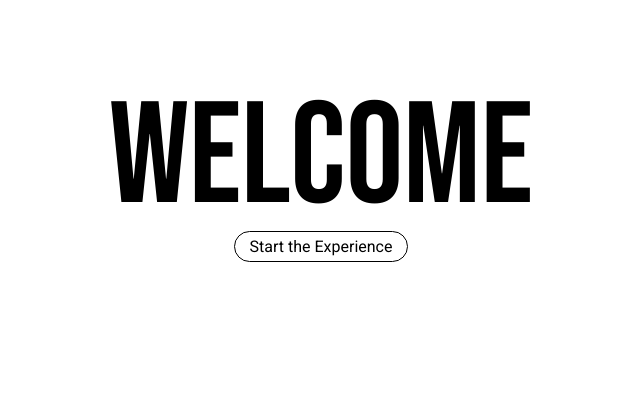
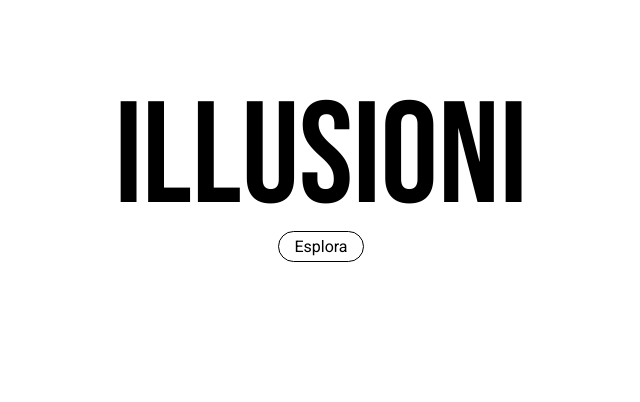
Before and after one commit to JackMarelli/TPPF, a website built with Vite: page website/index.html in a window 1280 px wide. Shown: the part 226-628 px from the top of the page, without its empty margins (319-959 px from the left). Built offline with nearby package versions, Linux system fonts and the light colour scheme.

Commit message:
favicon + modifica testo iniziale

```diff
--- a/website/index.html
+++ b/website/index.html
@@ -2,18 +2,18 @@
 <html lang="en">
   <head>
     <meta charset="UTF-8" />
-    <link rel="icon" type="image/svg+xml" href="/vite.svg" />
+    <link rel="icon" type="image/svg+xml" href="/assets/favicon.png" />
     <meta
       name="viewport"
       content="width=device-width, initial-scale=1.0, user-scalable=no"
     />
-    <title>THREEJS MUSEUM</title>
+    <title>ILLUSIONI</title>
   </head>
   <body>
     <div id="curtain">
       <div id="curtainContainer">
-        <div class="title title-big">Welcome</div>
-        <div id="btnStart" class="btn">Start the Experience</div>
+        <div class="title title-big">Illusioni</div>
+        <div id="btnStart" class="btn">Esplora</div>
       </div>
     </div>
     <div class="text">
```
Also changed, not shown: website/public/assets/favicon.png (added).
